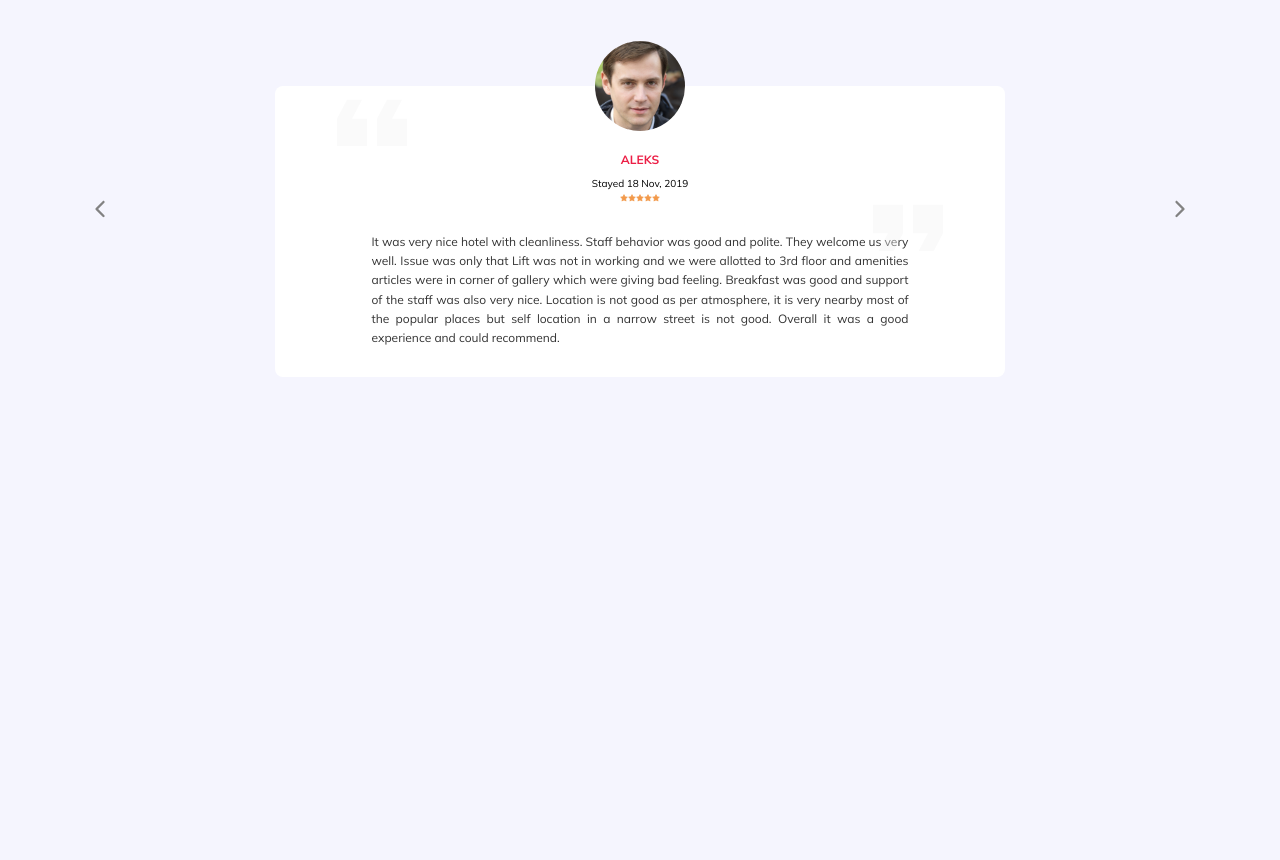
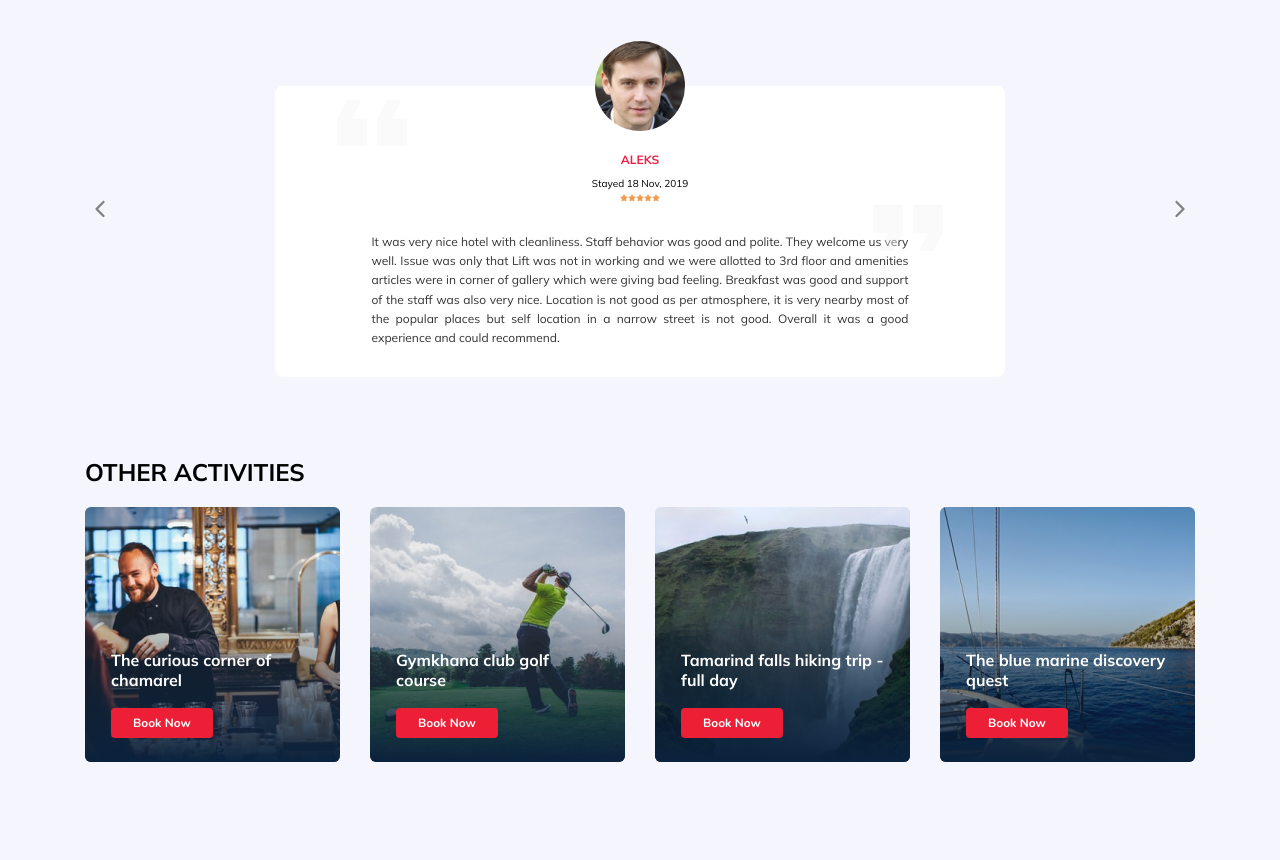
Before and after one commit to zemk/Hotel-Booking, a plain HTML site: page index.html in a window 1280 px wide. Shown: the part 1308-2168 px from the top of the page. Before the commit the page ends 1685 px from the top, so only its background shows below. Drawn offline with nearby package versions, Linux system fonts and the light colour scheme.

Commit message:
create: added activities section

```diff
--- a/index.html
+++ b/index.html
@@ -299,7 +299,48 @@
     <!-- /.container -->
   </section>
   <!-- /.reviews -->
+  <section class="activities">
+    <div class="container">
+      <h2 class="activities__title">Other Activities</h2>
+      <div class="activities-wrapper">
+        <div class="card activities__card">
+          <img src="img/active-1.jpg" alt="active" class="card__image">
+          <h3 class="card__title">The curious corner of chamarel</h3>
+          <!-- /.card__title -->
+          <button class="card__button">Book Now</button>
+          <!-- /.card_buton -->
+        </div>
+        <!-- /.card -->
+        <div class="card activities__card">
+          <img src="img/active-2.jpg" alt="active" class="card__image">
+          <h3 class="card__title">Gymkhana club golf course</h3>
+          <!-- /.card__title -->
+          <button class="card__button">Book Now</button>
+          <!-- /.card_buton -->
+        </div>
+        <!-- /.card -->
+        <div class="card activities__card">
+          <img src="img/active-3.jpg" alt="active" class="card__image">
+          <h3 class="card__title">Tamarind falls hiking trip - full day</h3>
+          <!-- /.card__title -->
+          <button class="card__button">Book Now</button>
+          <!-- /.card_buton -->
+        </div>
+        <!-- /.card -->
+        <div class="card activities__card">
+          <img src="img/active-4.jpg" alt="active" class="card__image">
+          <h3 class="card__title">The blue marine discovery quest</h3>
+          <!-- /.card__title -->
+          <button class="card__button">Book Now</button>
+          <!-- /.card_buton -->
+        </div>
+        <!-- /.card -->
 
+      </div>
+      <!-- /.activities-wrapper -->
+    </div>
+    <!-- /.container -->
+  </section>
   <script src="js/swiper-bundle.min.js"></script>
   <script src="js/main.js"></script>
 </body>
--- a/sass/_media.sass
+++ b/sass/_media.sass
@@ -10,6 +10,9 @@
         height: 100%
         width: 100%
         object-fit: cover
+  .card
+    width: 230px
+    height: 230px
 @media (max-width: 992px)
   .container, .newsletter-wrapper
     max-width: 700px
@@ -60,6 +63,15 @@
     &-slider
       &__item
         max-width: 580px
+  .activities
+    &-wrapper
+      flex-wrap: wrap
+    &__card
+      margin-bottom: 20px
+  .card
+    width: 340px
+    height: 230px
+
 @media (max-width: 768px)
   .container
     max-width: 576px
@@ -126,6 +138,12 @@
           right: 50%
           margin-right: -60px
           transform: translate(50%, 0)
+  .activities
+    padding-top: 40px
+    padding-bottom: 60px
+  .card
+    width: 49%
+    height: 255px
 @media ( max-width: 576px  )
   .logo
     width: 99px
@@ -140,3 +158,6 @@
       margin-bottom: 37px
   .subscribe
     width: 100%
+
+  .card
+    width: 100%
--- /dev/null
+++ b/sass/blocks/_activities.sass
@@ -0,0 +1,63 @@
+.activities
+  padding-top: 60px
+  padding-bottom: 98px
+  &__title
+    font-family: Mulish
+    font-style: normal
+    font-weight: bold
+    font-size: 24px
+    line-height: 30px
+    text-transform: uppercase
+  &-wrapper
+    display: flex
+    justify-content: space-between
+.card
+  display: flex
+  width: 255px
+  height: 255px
+  position: relative
+  flex-direction: column
+  align-items: flex-start
+  border-radius: 6px
+  overflow: hidden
+  padding: 24px 26px
+  &::before
+    content: ''
+    position: absolute
+    left: 0
+    right: 0
+    bottom: 0
+    top: 0
+    z-index: -1
+    background: linear-gradient(179.83deg, rgba(196, 196, 196, 0) 35.34%, #0A223D 99.85%)
+  &__image
+    position: absolute
+    width: 100%
+    height: 100%
+    left: 0
+    right: 0
+    bottom: 0
+    top: 0
+    object-fit: cover
+    z-index: -2
+  &__title
+    margin-top: auto
+    color: $light
+    margin-bottom: 18px
+    font-family: Mulish
+    font-style: normal
+    font-weight: bold
+    font-size: 16px
+    line-height: 20px
+  &__button
+    font-family: Nunito
+    font-style: normal
+    font-weight: 600
+    font-size: 12px
+    line-height: 16px
+    padding: 7px 22px
+    border: none
+    color: #FFFFFF
+    background: $primary
+    border-radius: 4px
+    cursor: pointer
--- a/sass/style.sass
+++ b/sass/style.sass
@@ -10,5 +10,6 @@
 @import 'blocks/hotel'
 @import 'blocks/newsletter'
 @import 'blocks/reviews'
+@import 'blocks/activities'
 
 @import 'media'
```
Also changed, not shown: css/style.css, img/active-1.jpg (added), img/active-2.jpg (added), img/active-3.jpg (added), img/active-4.jpg (added), 1 other file.
